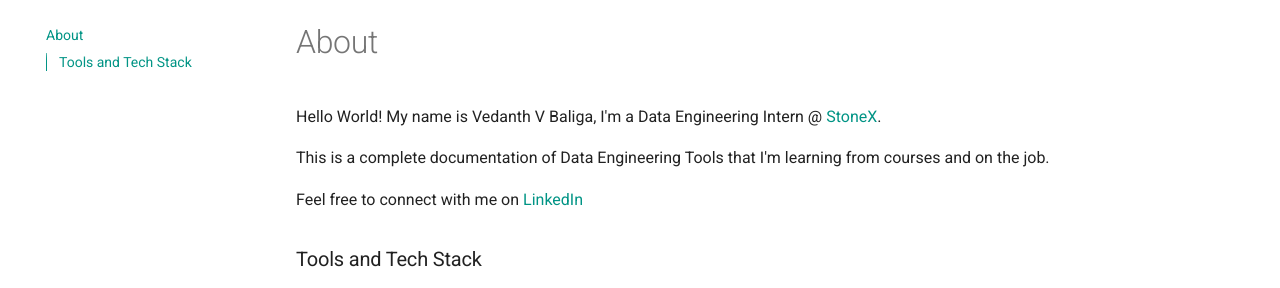
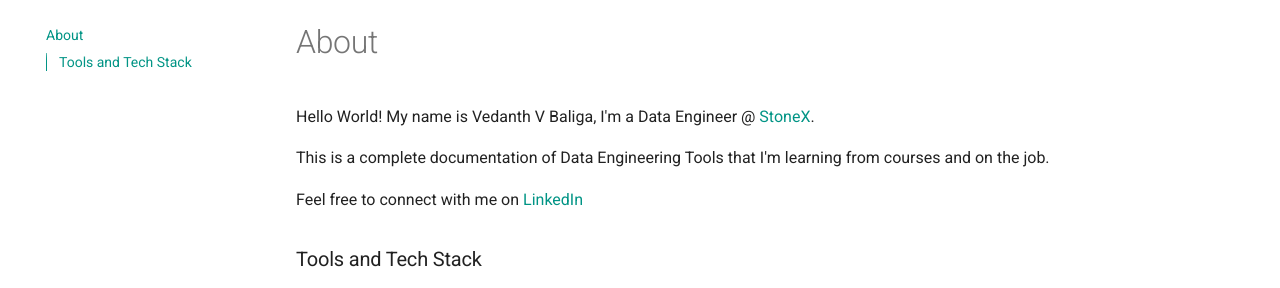
Before and after one commit to vedanthv/data-engg-docs, an MkDocs documentation site: the page built from docs/index.md, in a window 1280 px wide. Shown: the part 124-412 px from the top of the page. Built offline with MkDocs 1.6.1 and Material for MkDocs 9.7.7, drawn with Linux system fonts in a browser that asks for light colours.

Commit message:
Update index.md

```diff
--- a/docs/index.md
+++ b/docs/index.md
@@ -1,4 +1,4 @@
-Hello World! My name is Vedanth V Baliga, I'm a Data Engineering Intern @ [StoneX](https://www.stonex.com/).
+Hello World! My name is Vedanth V Baliga, I'm a Data Engineer @ [StoneX](https://www.stonex.com/).
 
 This is a complete documentation of Data Engineering Tools that I'm learning from courses and on the job.
 
```
